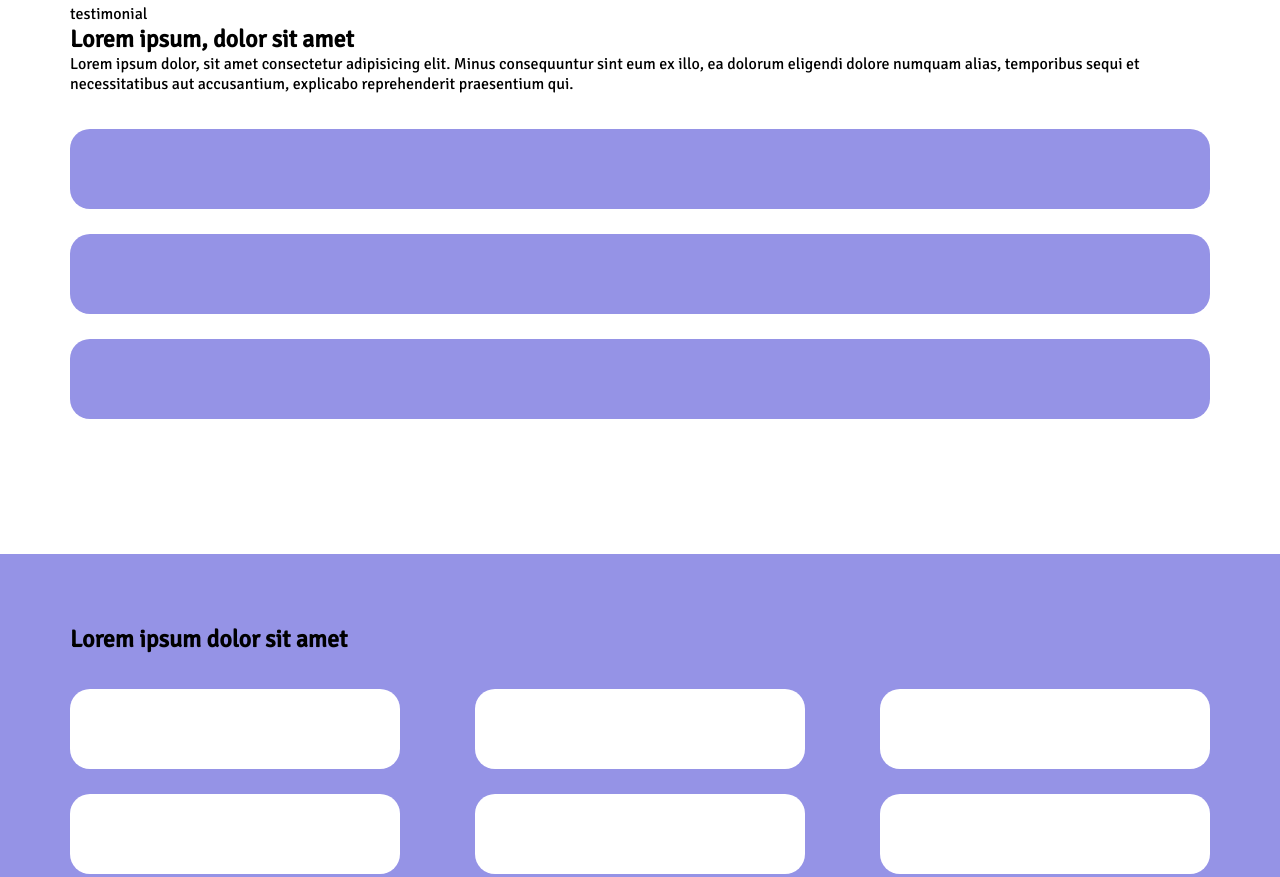
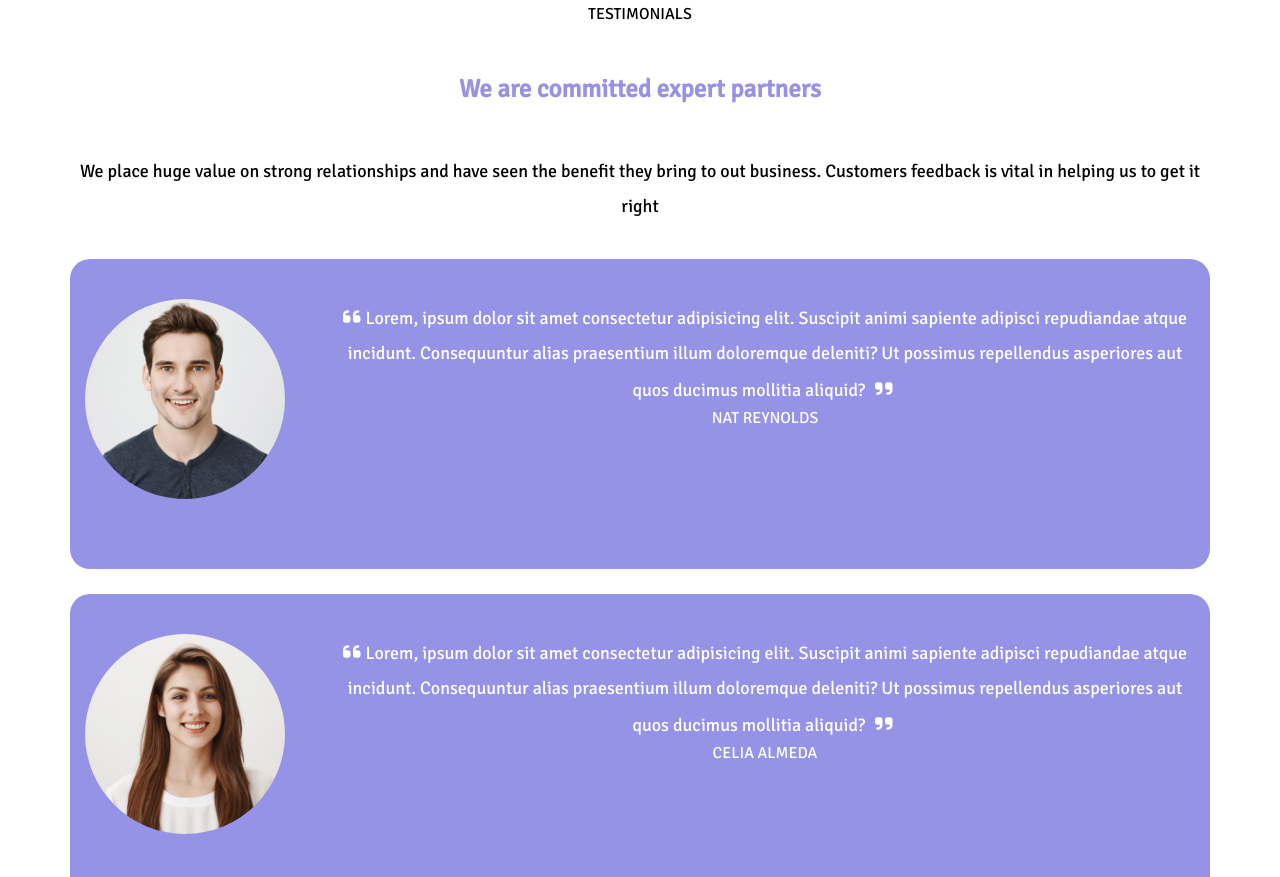
Before and after one commit to gab1144/htmlcss-responsive-layout, a plain HTML site: page index.html in a window 1280 px wide. Shown: the part 2239-3116 px from the top of the page. Drawn offline with Linux system fonts and the light colour scheme.

Commit message:
[change] section testimonials e card benefits

```diff
--- a/css/style.css
+++ b/css/style.css
@@ -231,10 +231,65 @@ header ul li a:hover {
 .testimonial {
   padding-top: 70px;
   padding-bottom: 110px;
+  text-align: center;
+}
+
+.testimonial h2{
+  color: rgb(151, 146, 228);
+  margin: 40px auto;
+  font-size: 25px;
+  line-height: 50px;
+}
+
+.testimonial p {
+  font-size: 18px;
+  font-weight: 300px;
+  line-height: 35px;
 }
 
 .testimonial .card {
   background-color: rgb(149, 147, 230);
+}
+
+.testimonial .card img {
+  width: 200px;
+  height: 200px;
+  border-radius: 50%;
+  object-fit: cover;
+  margin-bottom: 30px;
+}
+
+.testimonial .card .text {
+  width: 100%;
+  height: 200px;
+  color: white;
+  height: auto;
+}
+
+/*--istruzioni per icona prima di ogni punto della lista informazioni del piano--*/
+.testimonial .card .text p::before, .testimonial .card .text p::after {
+  display: inline-block;
+  font-style: normal;
+  font-variant: normal;
+  text-rendering: auto;
+  -webkit-font-smoothing: antialiased;
+}
+
+.testimonial .card .text p::before {
+  font-family: "Font Awesome 6 Free";
+  font-weight: 900;
+  margin-right: 5px;
+  content: "\f10d";
+  font-size: 20px;
+}
+
+.testimonial .card .text p::after {
+  font-family: "Font Awesome 6 Free";
+  font-weight: 900;
+  margin-right: 5px;
+  content: "\f10e";
+  margin-left: 10px;
+  font-size: 20px;
 }
 
 .benefits {
@@ -322,6 +377,14 @@ footer span {
 
   .planning .text h2 {
     font-size: 50px;
+  }
+
+  .testimonial .card {
+    display: flex;
+  }
+
+  .testimonial .card img{
+    margin-right: 30px;
   }
 
   .benefits .container .row {
@@ -419,6 +482,10 @@ footer span {
     font-size: 30px;
   }
 
+  .testimonial .card img{
+    margin-right: 50px;
+  }
+
   .benefits .container .row .col {
     width: calc(calc(100%/3) - 50px);
   }
--- a/index.html
+++ b/index.html
@@ -138,27 +138,45 @@
       <div class="container">
 
         <div class="text">
-          <span>testimonial</span>
-          <h2>Lorem ipsum, dolor sit amet</h2>
-          <p>Lorem ipsum dolor, sit amet consectetur adipisicing elit. Minus consequuntur sint eum ex illo, ea dolorum eligendi dolore numquam alias, temporibus sequi et necessitatibus aut accusantium, explicabo reprehenderit praesentium qui.</p>
+          <span>TESTIMONIALS</span>
+          <h2>We are committed expert partners</h2>
+          <p>We place huge value on strong relationships and have seen the benefit they bring to out business. Customers feedback is vital in helping us to get it right</p>
         </div>
 
         <div class="row">
 
           <div class="col">
             <div class="card">
+              <img src="img/testimonial1.jpg" alt="NAT REYNOLDS">
+
+              <div class="text">
+                <p>Lorem, ipsum dolor sit amet consectetur adipisicing elit. Suscipit animi sapiente adipisci repudiandae atque incidunt. Consequuntur alias praesentium illum doloremque deleniti? Ut possimus repellendus asperiores aut quos ducimus mollitia aliquid?</p>
+                <span>NAT REYNOLDS</span>
+              </div>
 
             </div>
           </div>
 
           <div class="col">
             <div class="card">
+              <img src="img/testimonial2.jpg" alt="CELIA ALMEDA">
 
+              <div class="text">
+                <p>Lorem, ipsum dolor sit amet consectetur adipisicing elit. Suscipit animi sapiente adipisci repudiandae atque incidunt. Consequuntur alias praesentium illum doloremque deleniti? Ut possimus repellendus asperiores aut quos ducimus mollitia aliquid?</p>
+                <span>CELIA ALMEDA</span>
+
+              </div>
             </div>
           </div>
 
           <div class="col">
             <div class="card">
+              <img src="img/testimonial3.jpg" alt="BOB ROBERTS">
+
+              <div class="text">
+                <p>Lorem, ipsum dolor sit amet consectetur adipisicing elit. Suscipit animi sapiente adipisci repudiandae atque incidunt. Consequuntur alias praesentium illum doloremque deleniti? Ut possimus repellendus asperiores aut quos ducimus mollitia aliquid?</p>
+                <span>BOB ROBERTS</span>
+              </div>
 
             </div>
           </div>
@@ -171,44 +189,44 @@
       <div class="container">
 
         <div class="text">
-          <h2>Lorem ipsum dolor sit amet</h2>
+          <h2>Benefits of working with us</h2>
         </div>
 
         <div class="row">
 
           <div class="col">
             <div class="card">
-
+              <span class="number">01</span>
             </div>
           </div>
 
           <div class="col">
             <div class="card">
-
+              <span class="number">02</span>
             </div>
           </div>
 
           <div class="col">
             <div class="card">
-
+              <span class="number">03</span>
             </div>
           </div>
 
           <div class="col">
             <div class="card">
-
+              <span class="number">04</span>
             </div>
           </div>
 
           <div class="col">
             <div class="card">
-
+              <span class="number">05</span>
             </div>
           </div>
 
           <div class="col">
             <div class="card">
-
+              <span class="number">06</span>
             </div>
           </div>
 
```
Lines whose indentation alone changed are shown as unchanged.
